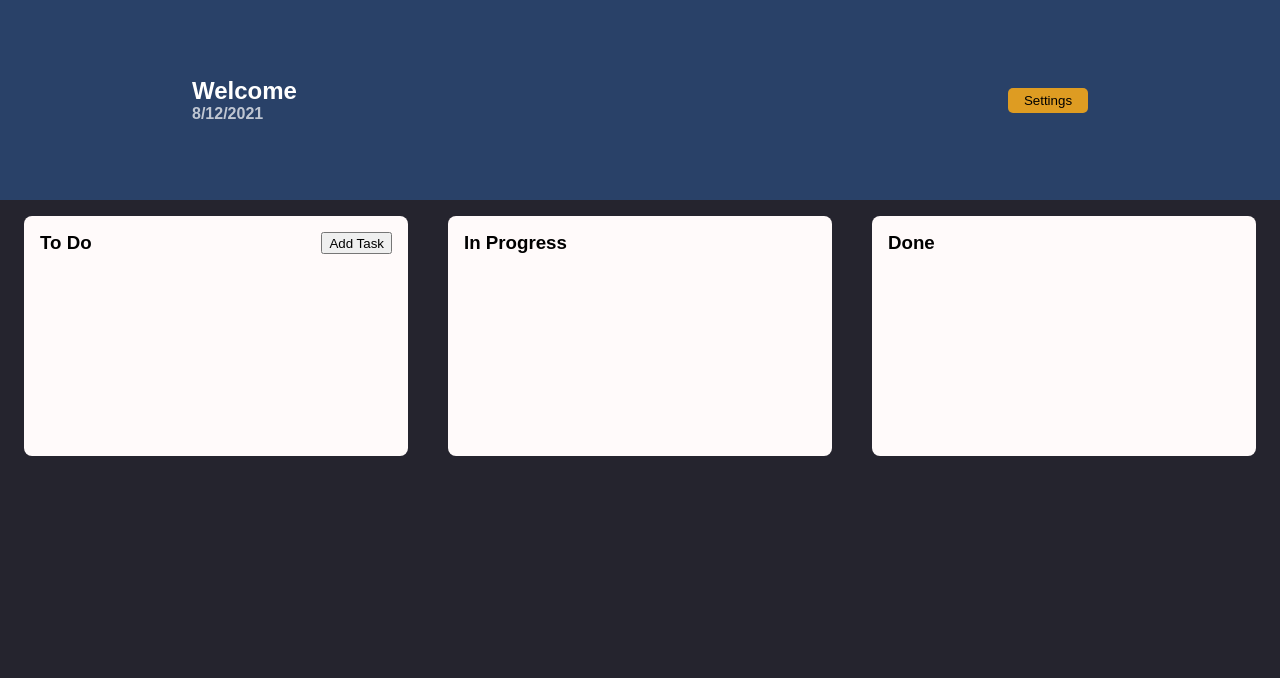
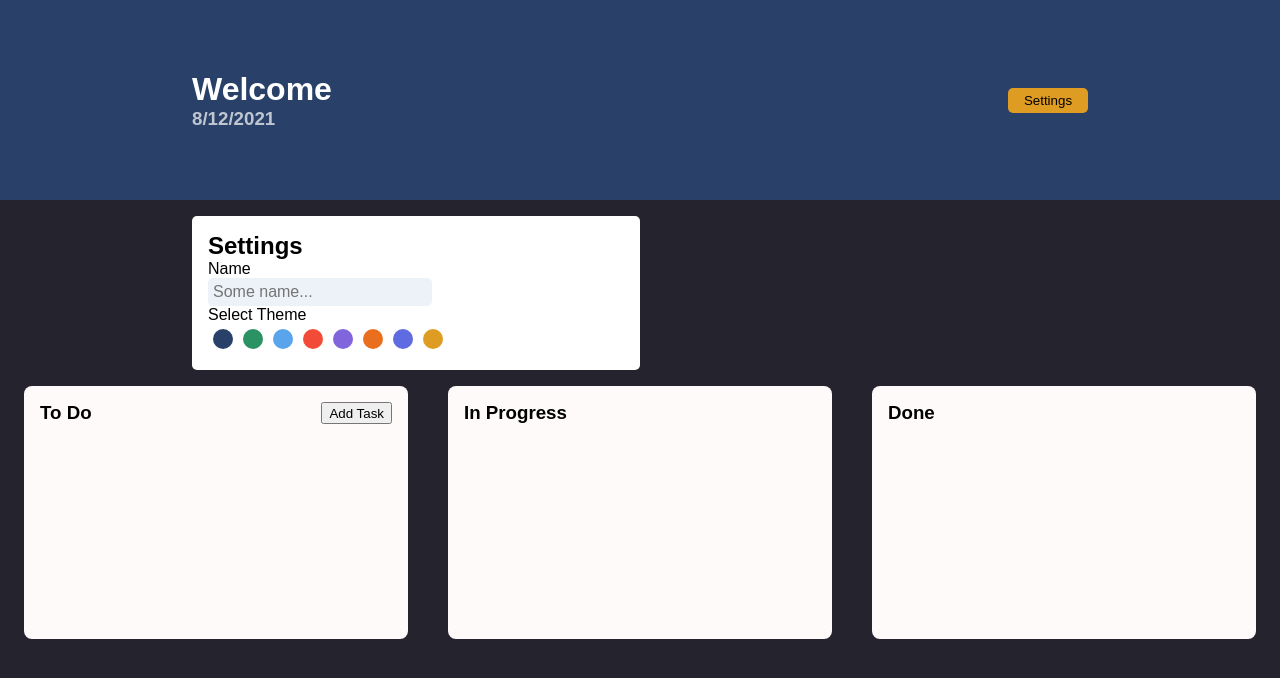
Before and after one commit to alansfj/nice-ToDo, a React (Create React App) app: page /#/my-todo in a window 1280 px wide. Both pictures are taken after a click on the button "Settings". Shown: the top 678 px of the page. Built offline with nearby package versions, Linux system fonts and the light colour scheme.

Commit message:
Settings component added. Show settings button functionality done

```diff
--- a/src/Sass/Cover.scss
+++ b/src/Sass/Cover.scss
@@ -21,12 +21,12 @@
 }
 
 .user-date {
-  & > h2 {
+  & > h1 {
     color: white;
     margin: 0;
   }
 
-  & > h4 {
+  & > h3 {
     color: white;
     margin: 0;
     opacity: 0.7;
--- /dev/null
+++ b/src/Sass/Settings.scss
@@ -0,0 +1,80 @@
+.div-hidden {
+  display: none;
+}
+
+.exterior-container {
+  width: 70vw;
+  margin: auto;
+
+  & > .inner-container {
+    display: flex;
+    flex-direction: column;
+    width: 35vw;
+    background-color: white;
+    margin-top: 1rem;
+    padding: 1rem;
+    border-radius: 5px;
+
+    & > h2 {
+      margin: 0;
+    }
+    & > p {
+      margin: 0;
+    }
+
+    & > input {
+      width: calc(35vw / 2);
+      padding: 5px;
+      font-size: 1rem;
+      border-radius: 5px;
+      border: none;
+      background-color: #edf1f8;
+      outline: none;
+    }
+
+    & > .themes-container {
+      display: flex;
+      flex-wrap: wrap;
+
+      & div {
+        width: 20px;
+        height: 20px;
+        margin: 5px;
+        background-color: red;
+        border-radius: 50%;
+      }
+
+      & > .defaultBlue {
+        background-color: #294168;
+      }
+
+      & > .green {
+        background-color: #2b9264;
+      }
+
+      & > .blue {
+        background-color: #59a4ea;
+      }
+
+      & > .red {
+        background-color: #f24c38;
+      }
+
+      & > .purple {
+        background-color: #8065dc;
+      }
+
+      & > .orange {
+        background-color: #e96f1e;
+      }
+
+      & > .violet {
+        background-color: #5f6be1;
+      }
+
+      & > .yellow {
+        background-color: #de9c22;
+      }
+    }
+  }
+}
--- a/src/Sass/ToDoColumn.scss
+++ b/src/Sass/ToDoColumn.scss
@@ -1,7 +1,7 @@
 .todo-column-container {
   //   position: absolute;
   min-width: 30vw;
-  min-height: 15rem;
+  min-height: 15.81rem;
   background-color: snow;
   margin: 0 1rem;
   padding: 1rem;
--- a/src/components/Cover.jsx
+++ b/src/components/Cover.jsx
@@ -3,10 +3,14 @@ import { ThemeContext } from "../context/themeContext";
 // import { UserContext } from "../context/userContext";
 import "../Sass/Cover.scss";
 
-const Cover = () => {
+const Cover = ({ settingsRef }) => {
   //   const { user } = useContext(UserContext);
   const { themes } = useContext(ThemeContext);
   const user = localStorage.getItem("user");
+
+  const showSettings = () => {
+    settingsRef.current.classList.toggle("div-hidden");
+  };
 
   return (
     <div
@@ -15,10 +19,12 @@ const Cover = () => {
     >
       <div className="cover-info">
         <div className="user-date">
-          <h2>Welcome {user}</h2>
-          <h4>{new Date().toLocaleDateString()}</h4>
+          <h1>Welcome {user}</h1>
+          <h3>{new Date().toLocaleDateString()}</h3>
         </div>
-        <button className="btn-settings">Settings</button>
+        <button className="btn-settings" onClick={showSettings}>
+          Settings
+        </button>
       </div>
     </div>
   );
--- /dev/null
+++ b/src/components/Settings.jsx
@@ -0,0 +1,33 @@
+import React from "react";
+import "../Sass/Settings.scss";
+
+const Settings = ({ settingsRef }) => {
+  return (
+    <div ref={settingsRef} className="exterior-container div-hidden">
+      <div className="inner-container">
+        <h2>Settings</h2>
+        <p>Name</p>
+        <input
+          type="text"
+          id="name"
+          name="name"
+          placeholder="Some name..."
+          autoComplete="off"
+        />
+        <p>Select Theme</p>
+        <div className="themes-container">
+          <div className="defaultBlue"></div>
+          <div className="green"></div>
+          <div className="blue"></div>
+          <div className="red"></div>
+          <div className="purple"></div>
+          <div className="orange"></div>
+          <div className="violet"></div>
+          <div className="yellow"></div>
+        </div>
+      </div>
+    </div>
+  );
+};
+
+export default Settings;
--- a/src/components/Task.jsx
+++ b/src/components/Task.jsx
@@ -11,20 +11,29 @@ const Task = ({
   setState,
   nextSetState,
   nextState,
+  prevState,
+  prevSetState,
+  isToDoColumn,
   isDoneColumn,
   localStorageKey,
   nextLocalStorageKey,
+  prevLocalStorageKey,
 }) => {
   // const { inProgress, setInProgress } = useContext(TodosContext);
 
-  const changeColumn = (id, nextSetState) => {
+  const changeColumn = (to, id, nextSetState) => {
     deleteTask(id, state, setState, localStorageKey);
-    // inProgress.push(el);
-    // nextSetState([]);
 
-    const nextColumnData = [...nextState, el];
-    nextSetState(nextColumnData);
-    localStorage.setItem(nextLocalStorageKey, JSON.stringify(nextColumnData));
+    if (to === "next") {
+      const nextColumnData = [...nextState, el];
+      nextSetState(nextColumnData);
+      localStorage.setItem(nextLocalStorageKey, JSON.stringify(nextColumnData));
+    }
+    if (to === "prev") {
+      const nextColumnData = [...prevState, el];
+      prevSetState(nextColumnData);
+      localStorage.setItem(prevLocalStorageKey, JSON.stringify(nextColumnData));
+    }
   };
 
   return (
@@ -39,8 +48,17 @@ const Task = ({
           </button>
         </div>
         <div className="right-btns-container">
+          {!isToDoColumn && (
+            <button
+              onClick={() => changeColumn("prev", id, nextSetState, nextState)}
+            >
+              {"<-"}
+            </button>
+          )}
           {!isDoneColumn && (
-            <button onClick={() => changeColumn(id, nextSetState, nextState)}>
+            <button
+              onClick={() => changeColumn("next", id, nextSetState, nextState)}
+            >
               {"->"}
             </button>
           )}
--- a/src/components/ToDoColumn.jsx
+++ b/src/components/ToDoColumn.jsx
@@ -46,6 +46,7 @@ const ToDoColumn = ({
             nextState={inProgress}
             localStorageKey="todo"
             nextLocalStorageKey="inprogress"
+            isToDoColumn
           />
         ))}
 
@@ -59,10 +60,13 @@ const ToDoColumn = ({
             deleteTask={deleteTask}
             state={inProgress}
             setState={setInProgress}
+            nextState={done}
             nextSetState={setDone}
-            nextState={done}
+            prevState={toDo}
+            prevSetState={setToDo}
             localStorageKey="inprogress"
             nextLocalStorageKey="done"
+            prevLocalStorageKey="todo"
           />
         ))}
 
@@ -77,7 +81,11 @@ const ToDoColumn = ({
             state={done}
             setState={setDone}
             isDoneColumn
+            prevState={inProgress}
+            prevSetState={setInProgress}
             localStorageKey="done"
+            prevLocalStorageKey="inprogress"
+
             // nextSetState={setDone}
             // nextState={done}
           />
--- a/src/pages/MyNotes.js
+++ b/src/pages/MyNotes.js
@@ -1,14 +1,18 @@
-import React, { useState } from "react";
+import React, { useRef, useState } from "react";
 import AddTaskModal from "../components/AddTaskModal";
 import Cover from "../components/Cover";
+import Settings from "../components/Settings";
 import ToDo from "../components/ToDo";
 
 const MyNotes = () => {
   const [isModalDisplayed, setIsModalDisplayed] = useState(false);
 
+  const settingsRef = useRef();
+
   return (
     <div>
-      <Cover />
+      <Cover settingsRef={settingsRef} />
+      <Settings settingsRef={settingsRef} />
       <ToDo setIsModalDisplayed={setIsModalDisplayed} />
       <AddTaskModal
         isModalDisplayed={isModalDisplayed}
```
